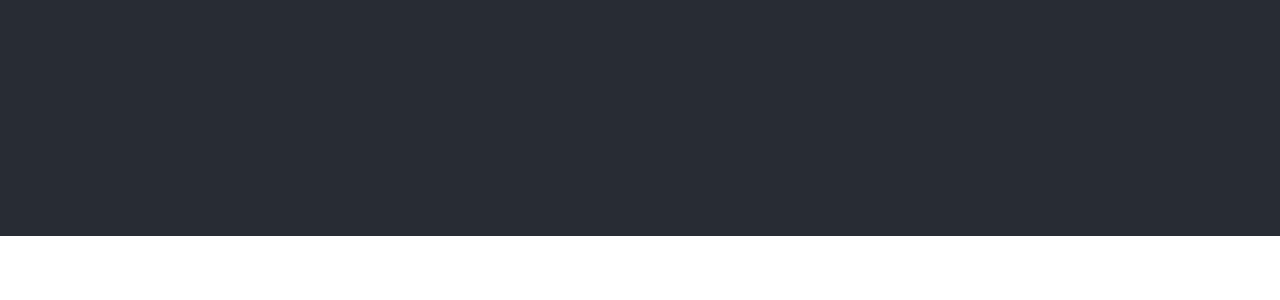
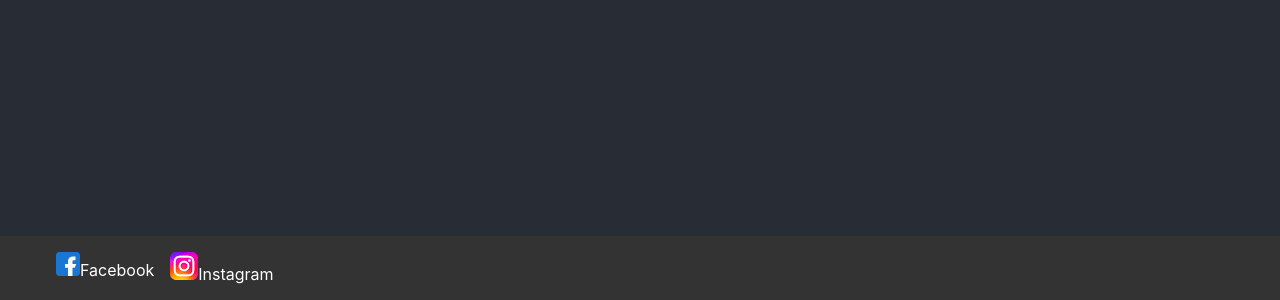
Before and after one commit to Henrik-Ehde/eblue, a React (Create React App) app: page / in a window 1280 px wide. Shown: the part 564-864 px from the top of the page. Before the commit the page ends 800 px from the top, so only its background shows below. Built offline with nearby package versions, Linux system fonts and the light colour scheme.

Commit message:
Added some folders, started with footer

```diff
--- a/src/App.js
+++ b/src/App.js
@@ -1,4 +1,6 @@
 import './App.css';
+import Footer from './Components/Footer';
+
 
 function App() {
   return (
@@ -6,6 +8,8 @@ function App() {
       <header className="App-header">
 
       </header>
+
+      <Footer />
     </div>
   );
 }
--- /dev/null
+++ b/src/Components/Footer.css
@@ -0,0 +1,22 @@
+.Footer
+{
+
+    box-sizing: border-box;
+    background-color: #333;
+    display: flex;
+    align-items: center;
+    gap: 2rem;
+    padding: 0 1rem;
+
+    ul
+    {
+        list-style: none;
+        display:flex;
+        gap: 1rem;
+    }
+
+    a{
+        color:white;
+        text-decoration: none;
+    }
+}
--- /dev/null
+++ b/src/Components/Footer.js
@@ -0,0 +1,24 @@
+import React from 'react'
+import './Footer.css';
+import facebookIcon from '../Images/facebook.png'
+import InstagramIcon from '../Images/Instagram.png'
+
+export default function Footer() {
+  return (
+    <div className='Footer'>
+        <ul>
+            <li><a href="https://www.facebook.com/" target='blank'>
+                <img src={facebookIcon}></img>
+                Facebook
+             </a></li>
+
+             <li><a href="https://www.instagram.com/" target='blank'>
+                <img src={InstagramIcon}></img>
+                Instagram
+             </a></li>
+
+        </ul>
+
+    </div>
+  )
+}
```
Also changed, not shown: src/Images/Instagram.png (added), src/Images/facebook.png (added).
